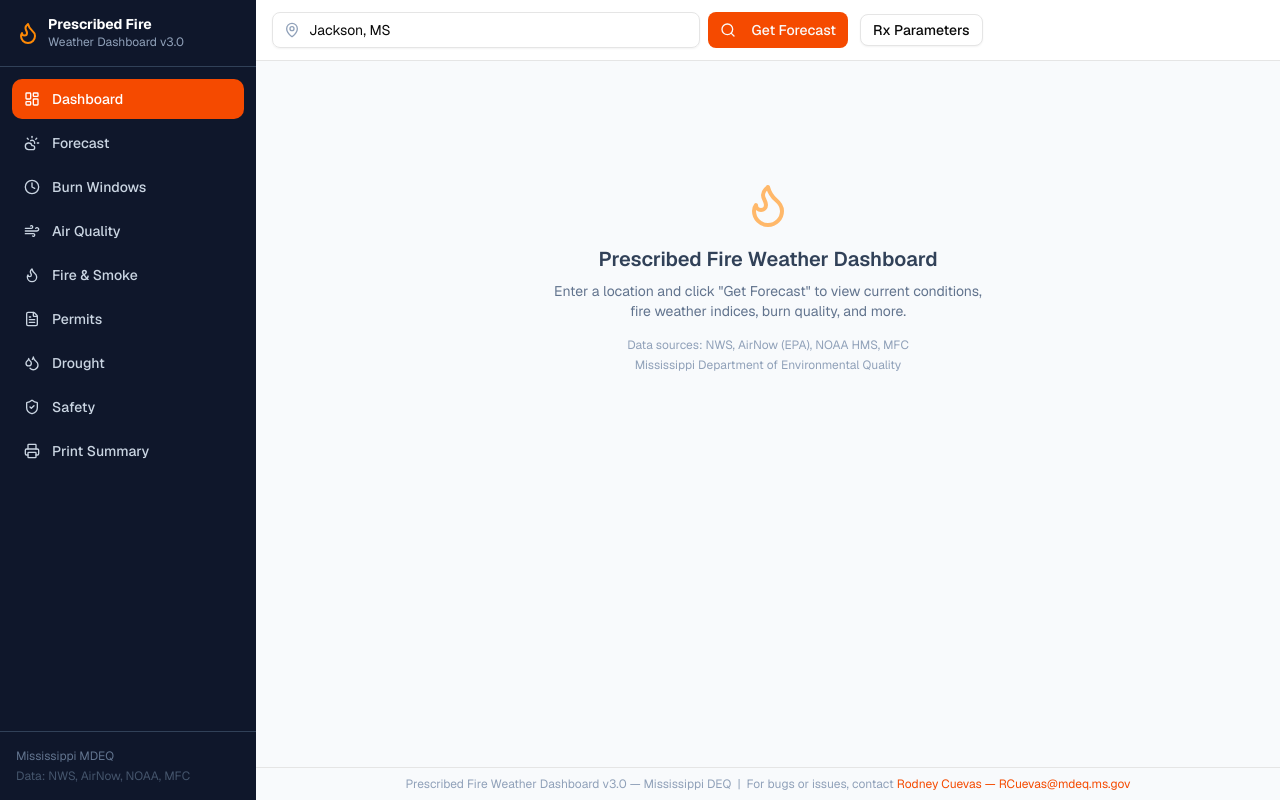
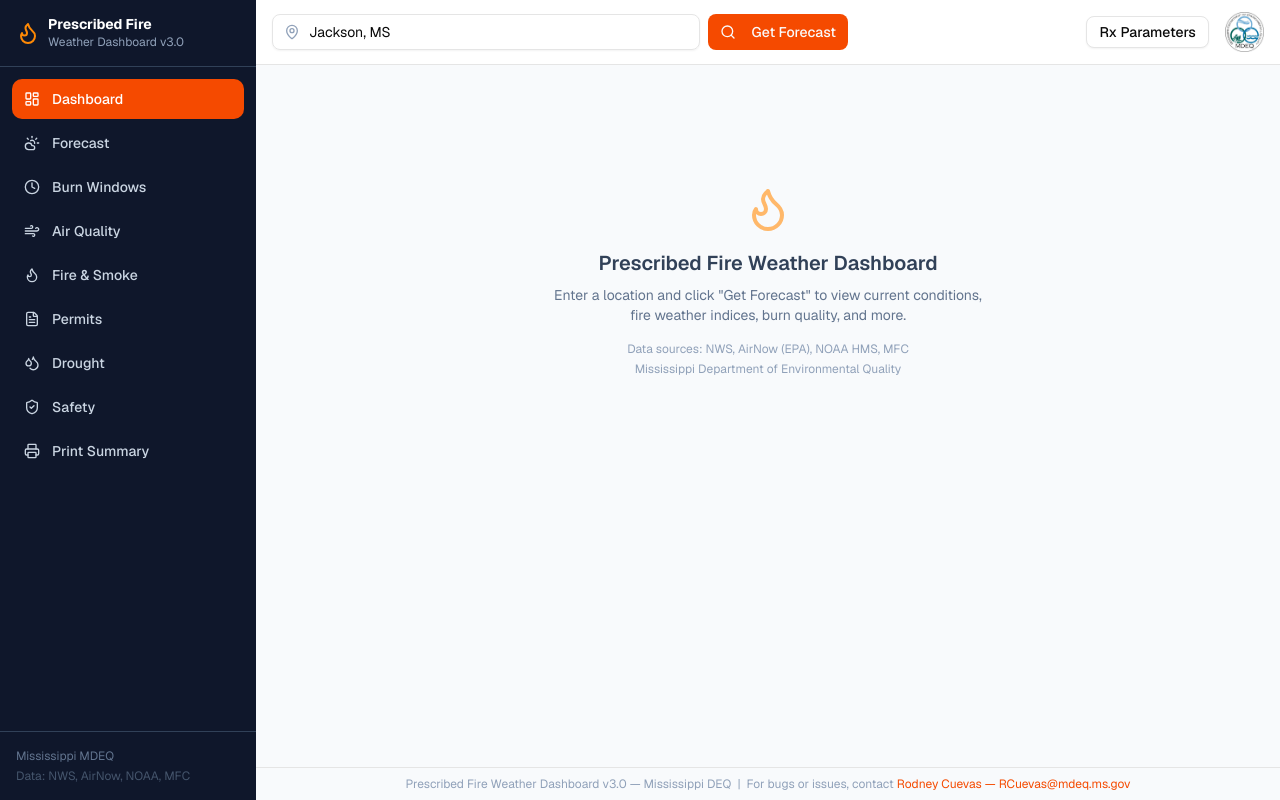
Before and after one commit to Cuevman81/Mississippi_Prescribed_Fire_Dashboard, a Next.js app: page / in a window 1280 px wide. Built offline with nearby package versions, Linux system fonts and the light colour scheme.

Commit message:
feat: add MDEQ logo to header

```diff
--- a/src/components/layout/Header.tsx
+++ b/src/components/layout/Header.tsx
@@ -58,6 +58,8 @@
         </div>
       )}
 
+      {/* Right side controls & Logo */}
+      <div className="ml-auto flex items-center gap-4">
         {/* Prescription parameters toggle */}
         <Sheet open={showParams} onOpenChange={setShowParams}>
           <SheetTrigger asChild>
@@ -175,6 +177,14 @@
             </div>
           </SheetContent>
         </Sheet>
+
+        {/* MDEQ Logo */}
+        <img
+          src="/MDEQ_Logo.gif"
+          alt="MDEQ Logo"
+          className="h-8 sm:h-10 w-auto object-contain"
+        />
+      </div>
     </header>
   );
 }
```
Also changed, not shown: public/MDEQ_Logo.gif (added). Lines whose indentation alone changed are shown as unchanged.
